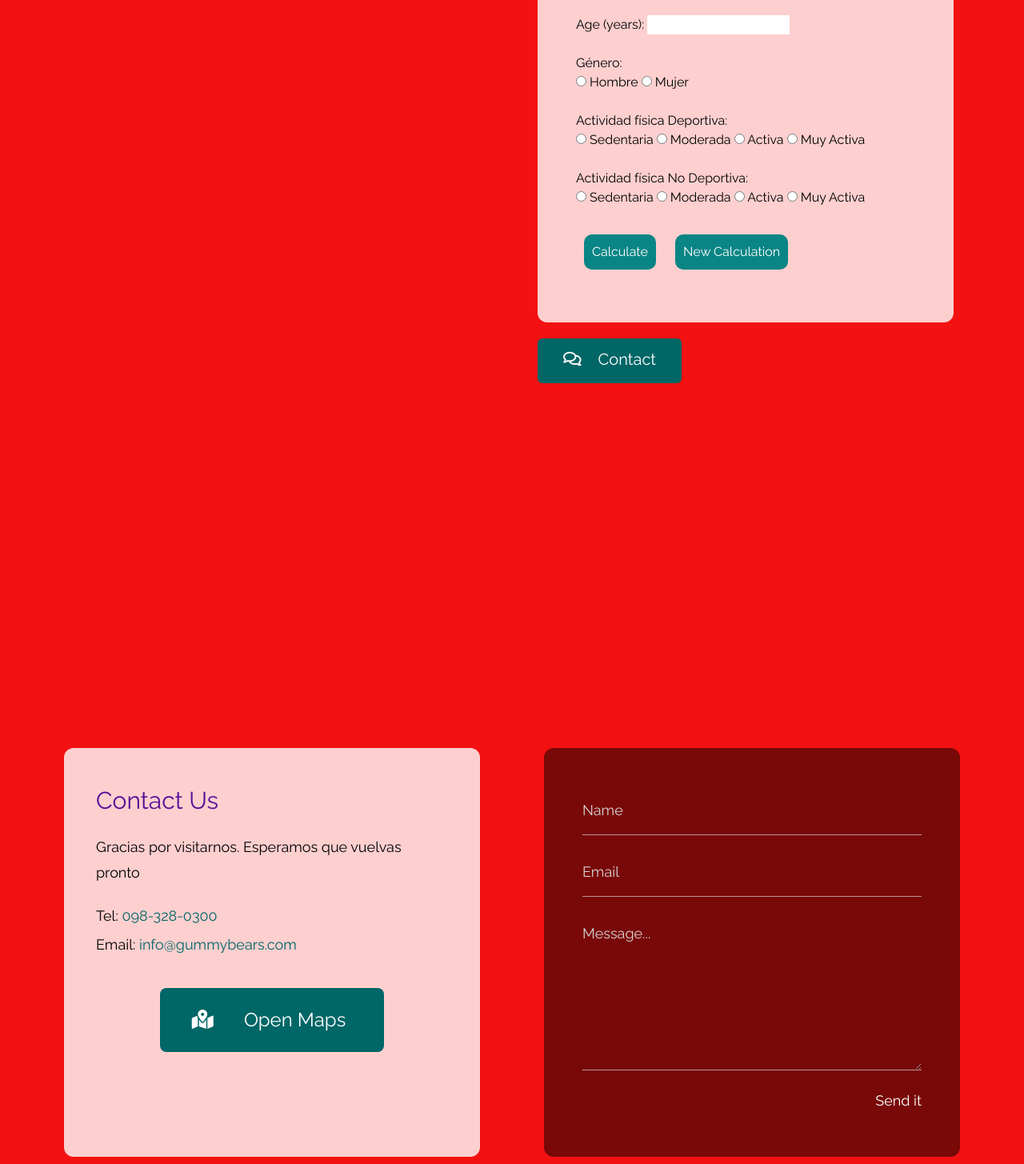
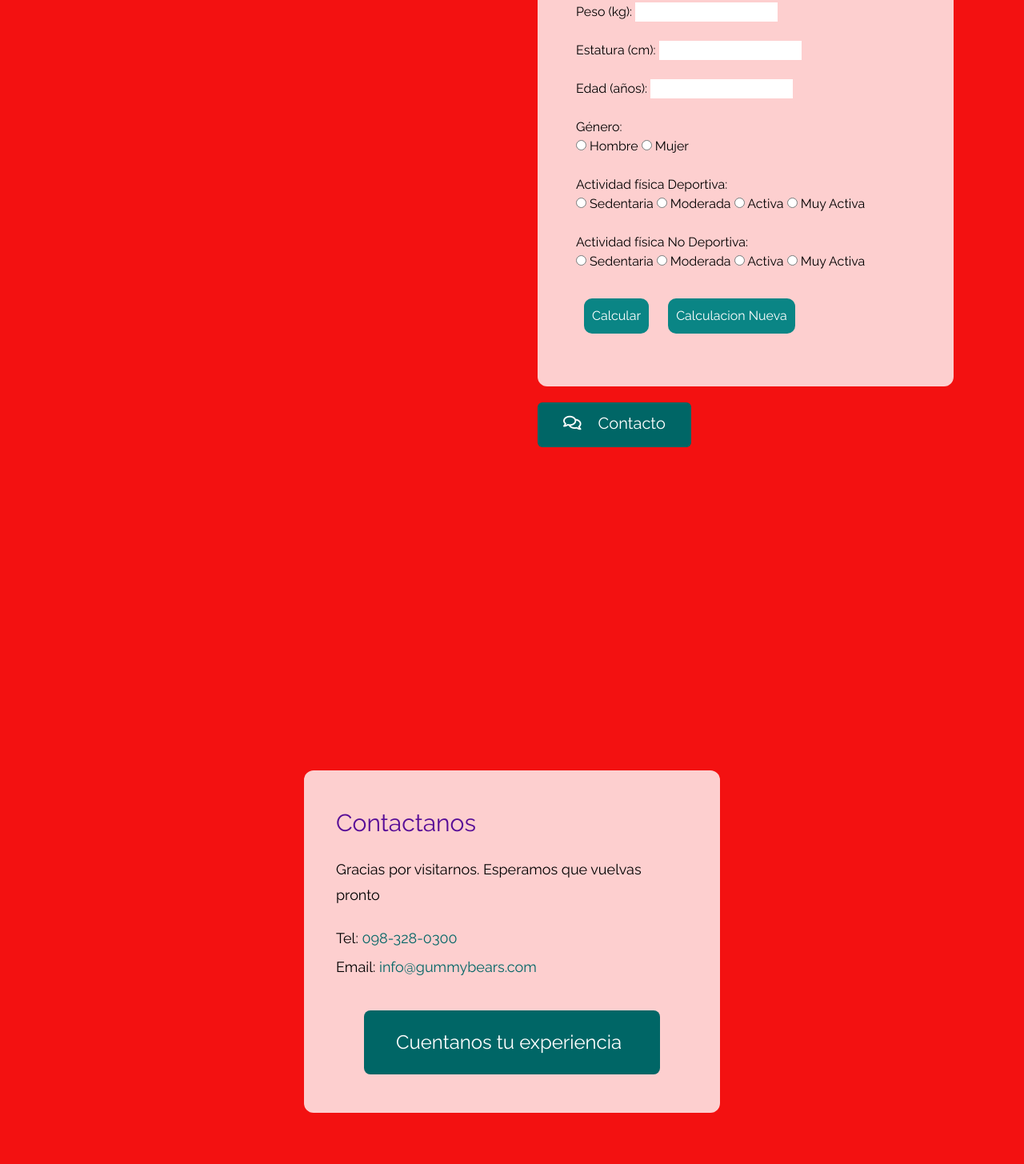
Before and after one commit to TheKingJM7/supergummies, a plain HTML site: page index.html in a window 1280 px wide. Shown: the part 3685-5140 px from the top of the page at 80% size. Drawn offline with nearby package versions, Linux system fonts and the light colour scheme.

Commit message:
Add files via upload

```diff
--- a/index.html
+++ b/index.html
@@ -44,7 +44,7 @@ https://www.tooplate.com/view/2126-antique-cafe
                 <div class="bg-black bg-opacity-70 p-10 mb-5">
                     <p class="text-white leading-8 text-sm font-light">
                         Somos un grupo que buscamos impulsar tu rendimiento en tu deporte favorito con nosotros dándote energía y fuerzas.
-                    	Si te gustan las gomitas potentes, <a rel="nofollow" href="https://www.tooplate.com/contact" target="_parent">Escribenos</a>. </p>
+                    	Si te gustan las gomitas potentes, <a rel="nofollow" href="#contact" target="_parent">Escribenos</a>. </p>
                 </div>
                 <div class="text-center">
                     <div class="inline-block">
@@ -124,7 +124,7 @@ https://www.tooplate.com/view/2126-antique-cafe
                       El objetivo de Super Gummies y lo que esperamos como equipo es que nuestro producto sea factible para las personas y les funcione al probarlos. También queremos que las personas estén satisfechas y les guste el producto para que recomienden a otros y lo más importante es impulsar el rendimiento y bienestar de los deportistas.  </div>
                 <a href="#contact" class="inline-block tm-bg-green transition text-white text-xl pt-3 pb-4 px-8 rounded-md">
                     <i class="far fa-comments mr-4"></i>
-                    Contact
+                    Contacto
                 </a>
             </div>
         </div>
@@ -133,15 +133,15 @@ https://www.tooplate.com/view/2126-antique-cafe
         <div class="container mx-auto tm-container py-24 sm:py-48">
             <div class="tm-item-container sm:ml-auto sm:mr-12 mx-auto sm:px-0 px-4">
                 <div class="bg-white bg-opacity-80 p-12 pb-14 rounded-xl mb-5">
-                    <h1>Calculadora de Gasto Energético Total Diario</h1>
+                    <h2 class="mb-6 tm-text-green text-4xl font-medium">Calculadora de Gasto Energético Total Diario</h2>
                     <script src="js/calc.js"></script>
                     <div id='GETD_container'>
 
-                        <label for="weight_getd">Weight (kg): </label>
+                        <label for="weight_getd">Peso (kg): </label>
                         <input type= "text", id="weight_getd"><br><br>
-                        <label for="height_getd">Height (cm): </label>
+                        <label for="height_getd">Estatura (cm): </label>
                         <input type= "text", id="height_getd" input><br><br>
-                        <label for="age">Age (years): </label>
+                        <label for="age">Edad (años): </label>
                         <input type= "text", id="age" input><br><br>
                         <label for="gender">Género: </label><br>
                         <input type="radio" name="gender" value="male"> Hombre
@@ -158,8 +158,8 @@ https://www.tooplate.com/view/2126-antique-cafe
                         <input type="radio" name="PAnd" value="very active"> Muy Activa <br><br>
 
                         <div id="button_container">
-                            <button type="button" id="calc_btn"  onclick="GETD_calculator()">Calculate</button>
-                            <button type="button" id ="new_calc_btn" onclick="Clean()">New Calculation</button>
+                            <button type="button" id="calc_btn"  onclick="GETD_calculator()">Calcular</button>
+                            <button type="button" id ="new_calc_btn" onclick="Clean()">Calculacion Nueva</button>
                         </div>
 
                         <div id="getd_output_container">
@@ -174,7 +174,7 @@ https://www.tooplate.com/view/2126-antique-cafe
 
                 <a href="#contact" class="inline-block tm-bg-green transition text-white text-xl pt-3 pb-4 px-8 rounded-md">
                     <i class="far fa-comments mr-4"></i>
-                    Contact
+                    Contacto
                 </a>
             </div>
         </div>
@@ -184,7 +184,8 @@ https://www.tooplate.com/view/2126-antique-cafe
         <div class="container mx-auto tm-container pt-24 pb-48 sm:py-48">
             <div class="flex flex-col lg:flex-row justify-around items-center lg:items-stretch">
                 <div class="flex-1 rounded-xl px-10 py-12 m-5 bg-white bg-opacity-80 tm-item-container">
-                    <h2 class="text-3xl mb-6 tm-text-green">Contact Us</h2>
+                    <h2 class="text-3xl mb-6 tm-text-green">Contactanos
+                    </h2>
                     <p class="mb-6 text-lg leading-8">
                         Gracias por visitarnos. Esperamos que vuelvas pronto
                     </p>
@@ -193,21 +194,11 @@ https://www.tooplate.com/view/2126-antique-cafe
                         <span class="block">Email: <a href="mailto:info@company.com" class="hover:text-yellow-600 transition">info@gummybears.com</a></span>
                     </p>
                     <div class="text-center">
-                        <a href="https://www.google.com/maps" class="inline-block text-white text-2xl pl-10 pr-12 py-6 rounded-lg transition tm-bg-green">
-                            <i class="fas fa-map-marked-alt mr-8"></i>
-                            Open Maps
+                        <a href="https://forms.gle/KTGze6AUvMX9RVde9" class="inline-block text-white text-2xl pl-10 pr-12 py-6 rounded-lg transition tm-bg-green">
+                            Cuentanos tu experiencia
                         </a>
                     </div>
                 </div>
-                <div class="flex-1 rounded-xl p-12 pb-14 m-5 bg-black bg-opacity-50 tm-item-container">
-                    <form action="" method="POST" class="text-lg">
-                        <input type="text" name="name" class="input w-full bg-black border-b bg-opacity-0 text-white px-0 py-4 mb-4 tm-border-gold" placeholder="Name" required="" />
-                        <input type="email" name="email" class="input w-full bg-black border-b bg-opacity-0 text-white px-0 py-4 mb-4 tm-border-gold" placeholder="Email" required="" />
-                        <textarea rows="6" name="message" class="input w-full bg-black border-b bg-opacity-0 text-white px-0 py-4 mb-4 tm-border-gold" placeholder="Message..." required=""></textarea>
-                        <div class="text-right">
-                            <button type="submit" class="text-white hover:text-yellow-500 transition">Send it</button>
-                        </div>
-                      </form>
                 </div>
             </div>
             <footer class="absolute bottom-0 left-0 w-full">
```
